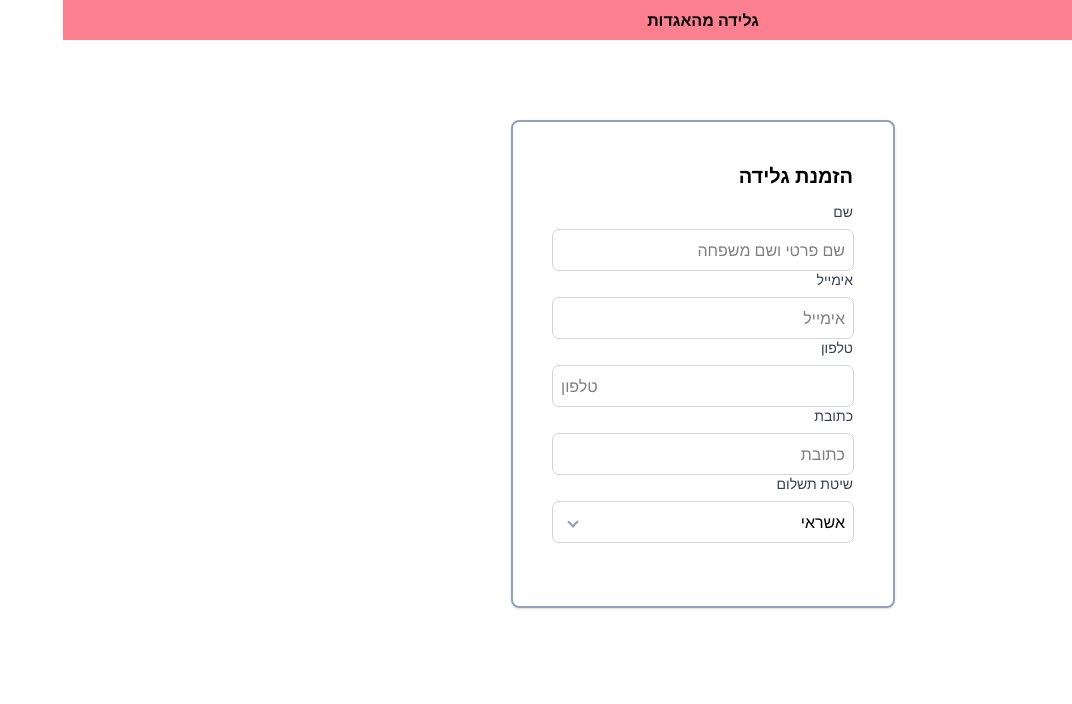
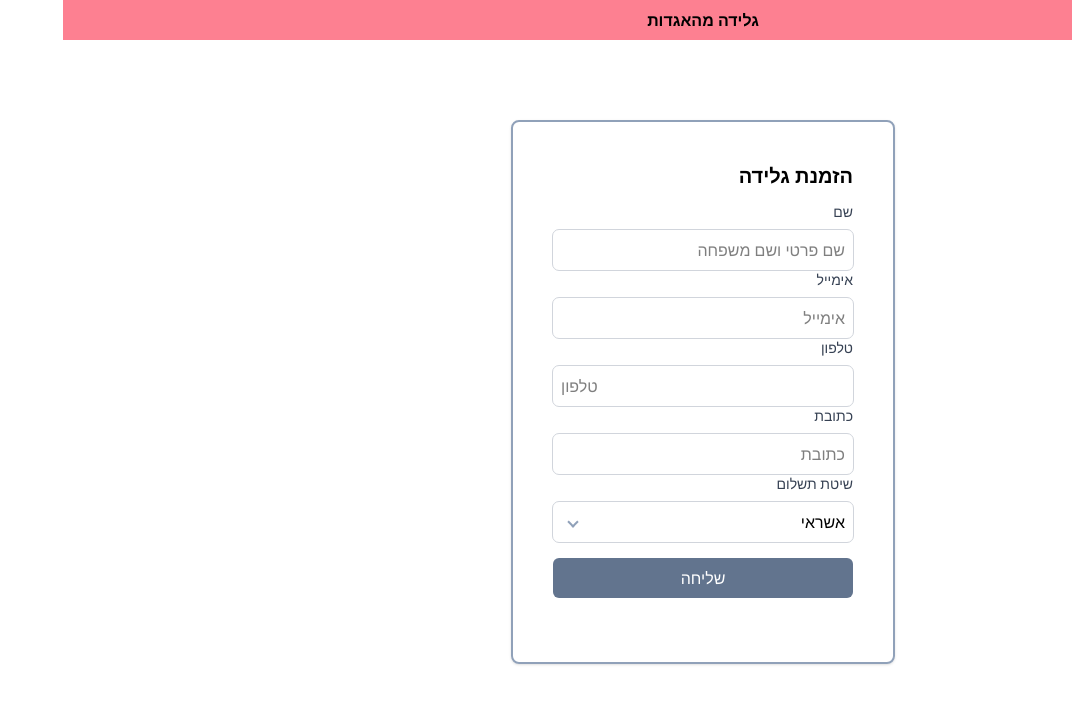
Before and after one commit to drorsoft/react-course, a React (Vite) app: page /checkout in a window 1280 px wide. Shown: the top 704 px of the page, without its empty margins (208-1280 px from the left). Built offline with nearby package versions, Linux system fonts and the light colour scheme.

Commit message:
added submit handler

```diff
--- a/src/pages/Checkout.jsx
+++ b/src/pages/Checkout.jsx
@@ -3,6 +3,7 @@ import { TextInput } from "../UI/TextInput";
 import { AppSelect } from "../UI/AppSelect";
 
 export const Checkout = () => {
+
     const [order, setOrder] = useState({
         name: '',
         email: '',
@@ -11,13 +12,18 @@ export const Checkout = () => {
         paymentMethod: ''
     });
 
+    const submitHandler = (e) => {
+        e.preventDefault();
+        console.log(order);
+    }
+
     return (
         <section className="p-20 w-full h-full flex flex-col items-center justify-start">
             <div id={'checkout-container'} className="w-96   border-2 border-slate-400 shadow  rounded-lg p-10 flex flex-col items-start justify-start gap-3">
                 <h1 className="text-xl font-bold">
                     הזמנת גלידה
                 </h1>
-                <form className="flex flex-col gap-4 w-full">
+                <form onSubmit={submitHandler} className="flex flex-col gap-4 w-full">
                     <div  >
 
                         <TextInput
@@ -81,6 +87,7 @@ export const Checkout = () => {
 
 
                     </div>
+                    <button type="submit" className="bg-slate-500 text-white p-2 rounded-md hover:bg-slate-600 transition-all duration-200"> שליחה</button>
 
 
                 </form>
```
